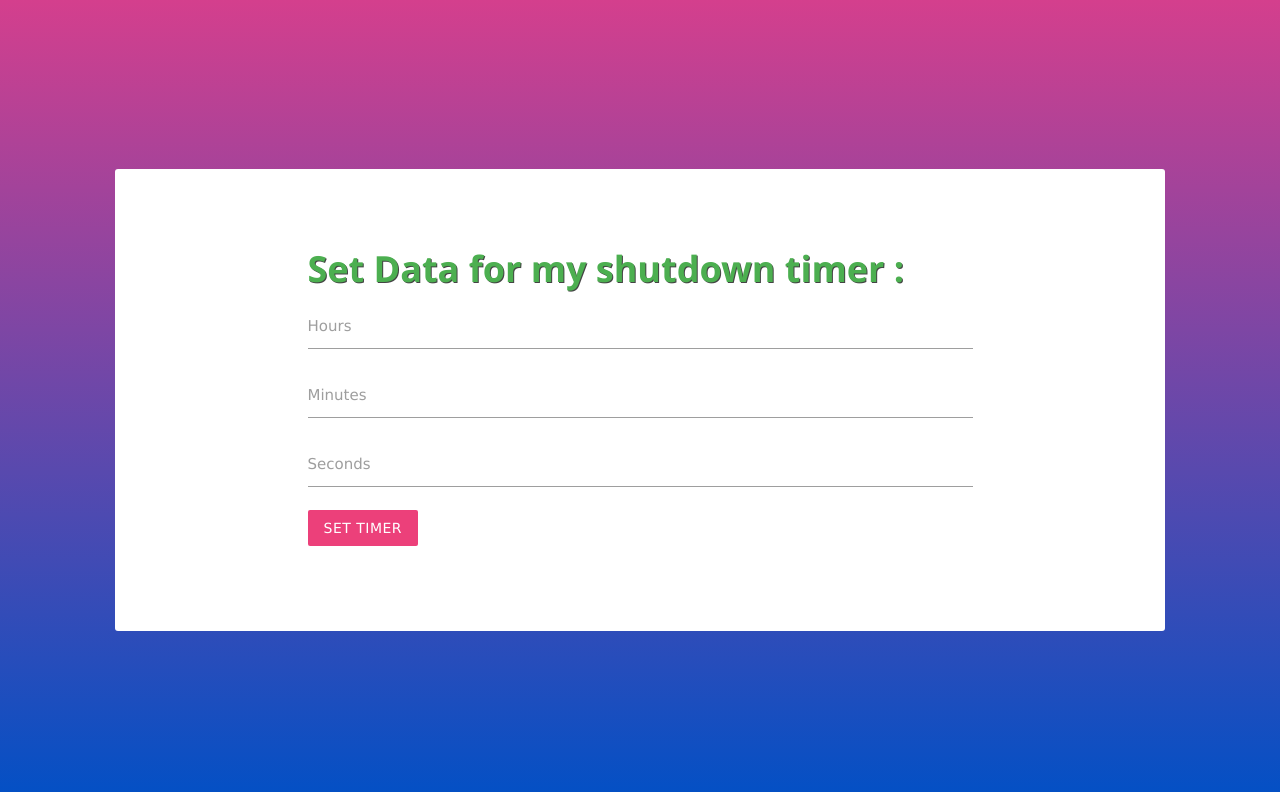
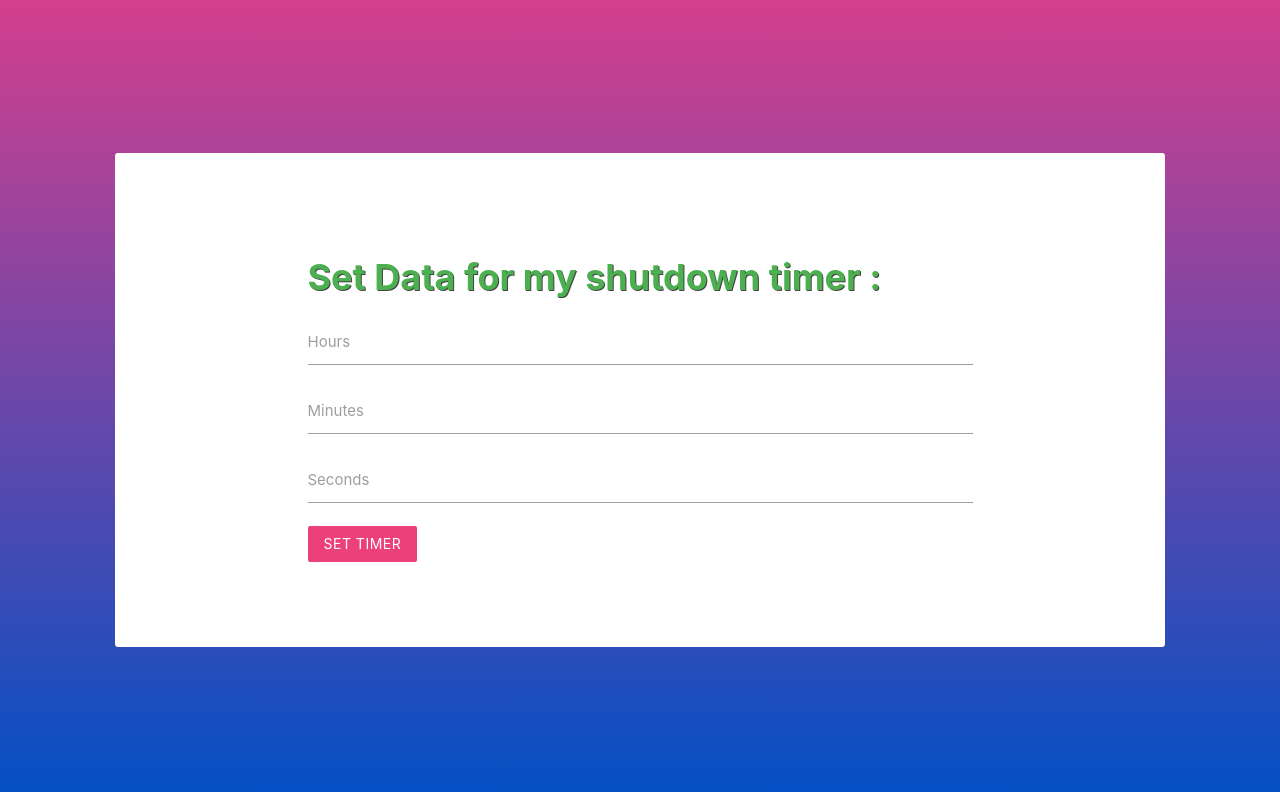
Before and after one commit to 3imed-jaberi/countdown-timer, a website: page index.html in a window 1280 px wide. Drawn offline with nearby package versions, Linux system fonts and the light colour scheme.

Commit message:
fix w3 external lib ✂️ ..

```diff
--- a/index.html
+++ b/index.html
@@ -13,8 +13,6 @@
           <link rel="stylesheet" href="/lib/flipclock/compiled/flipclock.css">
           <!-- materialize : style of forms -->
           <link rel="stylesheet" href="/lib/materialize/dist/css/materialize.min.css">
-          <!-- w3 : style of errors alerts -->
-          <link rel="stylesheet" href="/lib/w3/css/w3.min.css">
           <!-- fontawesome : icons of buttons -->
           <link rel='stylesheet' href='https://use.fontawesome.com/releases/v5.7.0/css/all.css' integrity='sha384-lZN37f5QGtY3VHgisS14W3ExzMWZxybE1SJSEsQp9S+oqd12jhcu+A56Ebc1zFSJ' crossorigin='anonymous'>
                     <!-- JAVASCRIPT -->
--- a/style/main.css
+++ b/style/main.css
@@ -14,6 +14,14 @@ body , html {
 .p-r-50 {padding-right: 50px;}
 .p-t-70 {padding-top: 70px;}
 .p-b-70 {padding-bottom: 70px;}
+
+/* start w3 style */
+.w3-display-middle{position:absolute;top:50%;left:50%;transform:translate(-50%,-50%);-ms-transform:translate(-50%,-50%)}
+.w3-text-green,.w3-hover-text-green:hover{color:#4CAF50!important}
+.w3-xxlarge{font-size:36px!important}
+.w3-red,.w3-hover-red:hover{color:#fff!important;background-color:#f44336!important}
+.w3-panel{padding:0.01em 16px}.w3-panel{margin-top:16px;margin-bottom:16px}
+/* end w3 style */
 
 .myApp {
   width: 100%;
```
Also changed, not shown: lib/w3/css/w3.min.css (deleted), lib/w3/js/w3.min.js (deleted), 1 other file.
